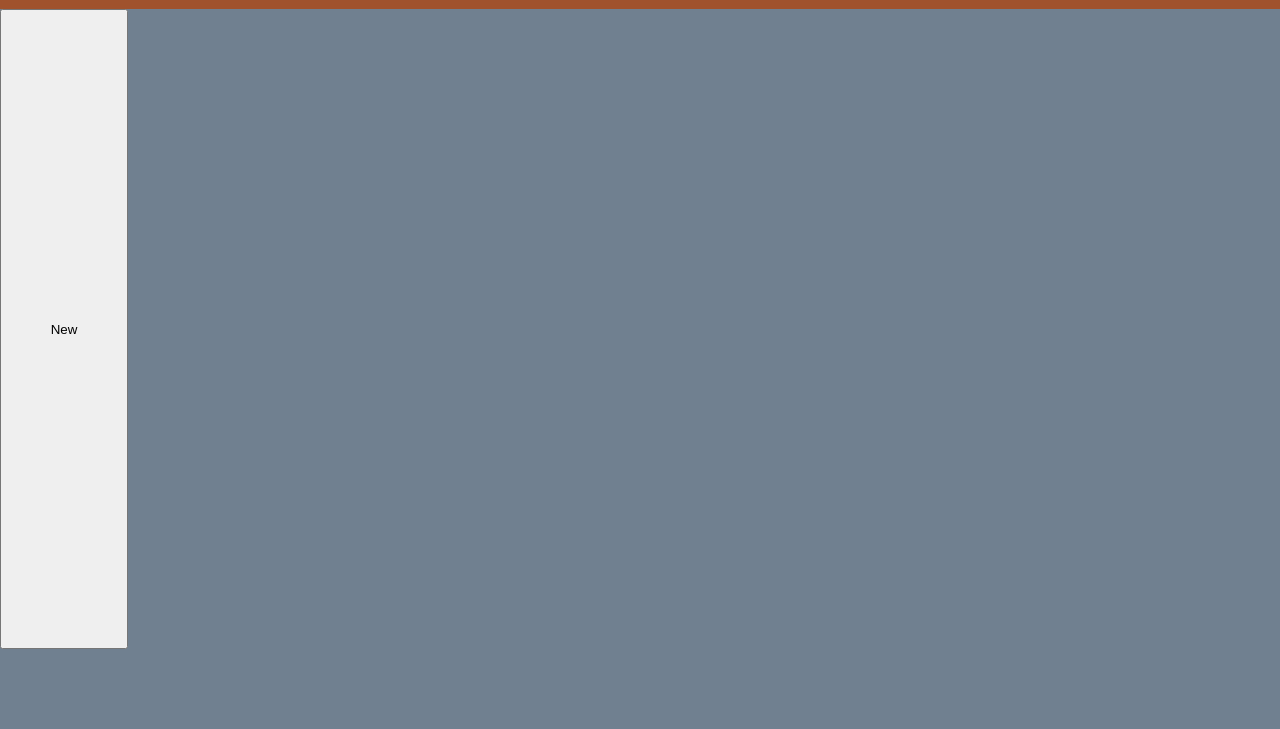
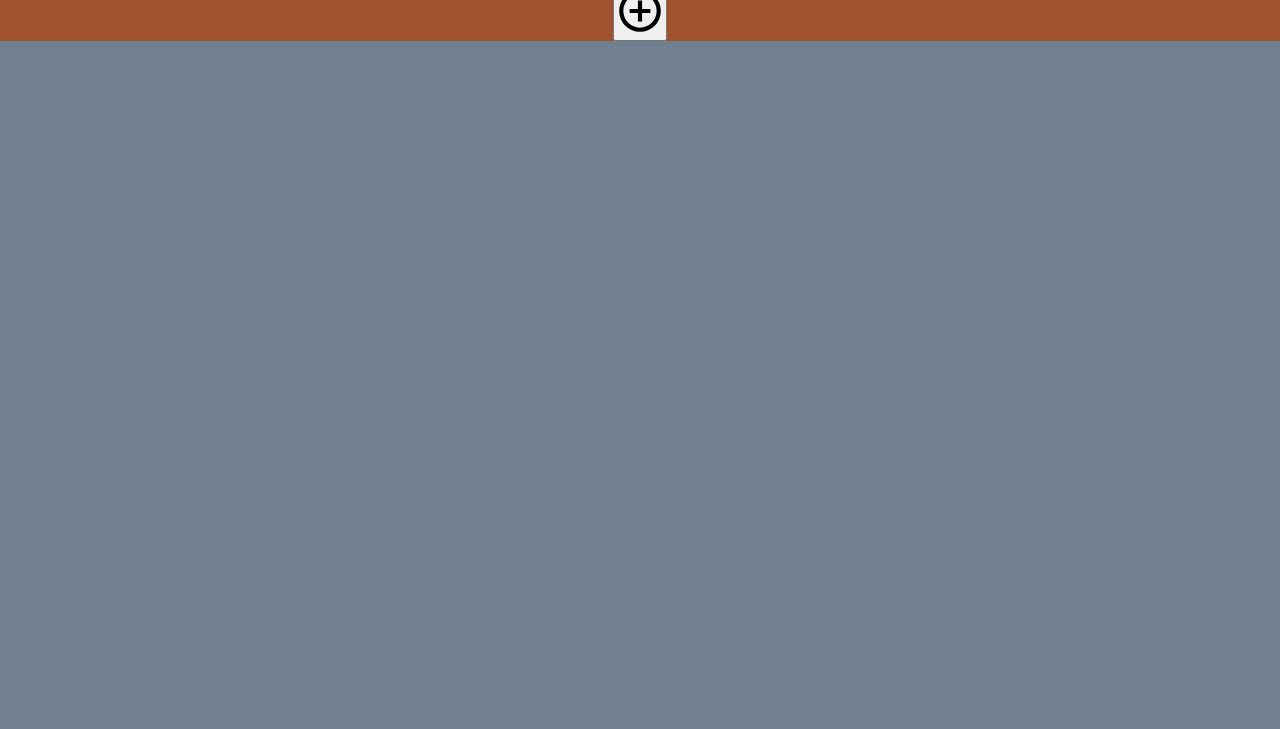
Before and after one commit to jevanwoods/odin_book_object, a plain HTML site: page index.html in a window 1280 px wide. Shown: the part 71-800 px from the top of the page. Drawn offline with Linux system fonts and the light colour scheme.

Commit message:
Added img dir and changed Add Movie button.

```diff
--- a/index.html
+++ b/index.html
@@ -12,8 +12,8 @@
     <div class="headerDiv">
         <h1 class="pageTitle">Movie Library</h1>
         <p class="titleDescription">A Library of Movies for The Odin Project</p>
+        <button type="submit" class="newMovie" onclick="openForm()"><img class="plusBtn" src="./imgs/plus-circle-outline.svg"></button>
     </div>
-    <button type="submit" class="newMovie" onclick="openForm()">New</button>
     <div id="popForm">
         <h2 class="popTitle">Movie Deets</h2>
         <div class="formDiv">
--- a/styles.css
+++ b/styles.css
@@ -1,6 +1,11 @@
 * {
     margin: 0;
     padding: 0;
+}
+
+img {
+    max-height: 100%;
+    max-width: 100%;
 }
 
 body {
@@ -21,6 +26,14 @@ body {
     align-items: center;
     background-color: sienna;
     color: ghostwhite;
+}
+
+.plusBtn {
+    height: 50px;
+    width: auto;
+    cursor: pointer;
+    border: none;
+    background-color: transparent;
 }
 
 label {
```
Also changed, not shown: imgs/plus-circle-outline.svg (added).
